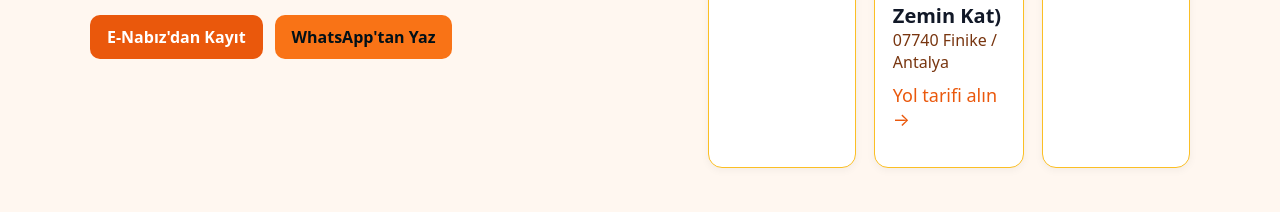
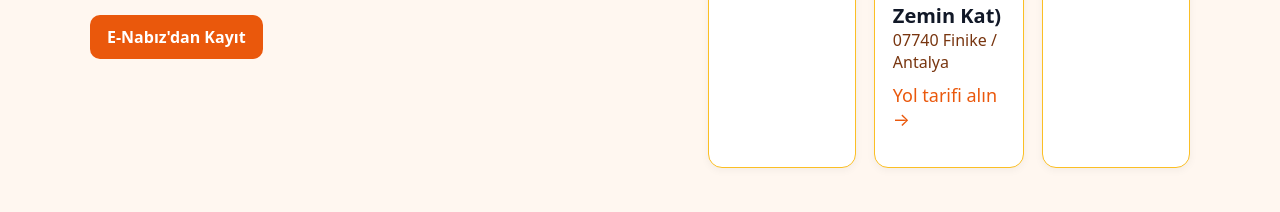
Before and after one commit to kumasm/kumasm, a plain HTML site: page index.html in a window 1280 px wide. Shown: the part 460-672 px from the top of the page. Drawn offline with Linux system fonts and the light colour scheme.

Commit message:
Update index.html

```diff
--- a/index.html
+++ b/index.html
@@ -148,7 +148,6 @@
         <p>Adres, telefon, çalışma saatleri ve yol tarifi bilgilerine hızla ulaşın. Kayıt işlemlerinizi <strong>E‑Nabız</strong> üzerinden veya doğrudan sağlık ocağına başvurarak yapabilirsiniz.</p>
         <div style="display:flex;gap:12px;flex-wrap:wrap">
           <a class="cta" href="https://enabiz.gov.tr" target="_blank" rel="noopener">E‑Nabız'dan Kayıt</a>
-          <a class="cta" style="background:var(--accent-2);color:#001018" href="https://wa.me/902420000000" target="_blank" rel="noopener">WhatsApp'tan Yaz</a>
         </div>
       </div>
       <div class="cards">
```
